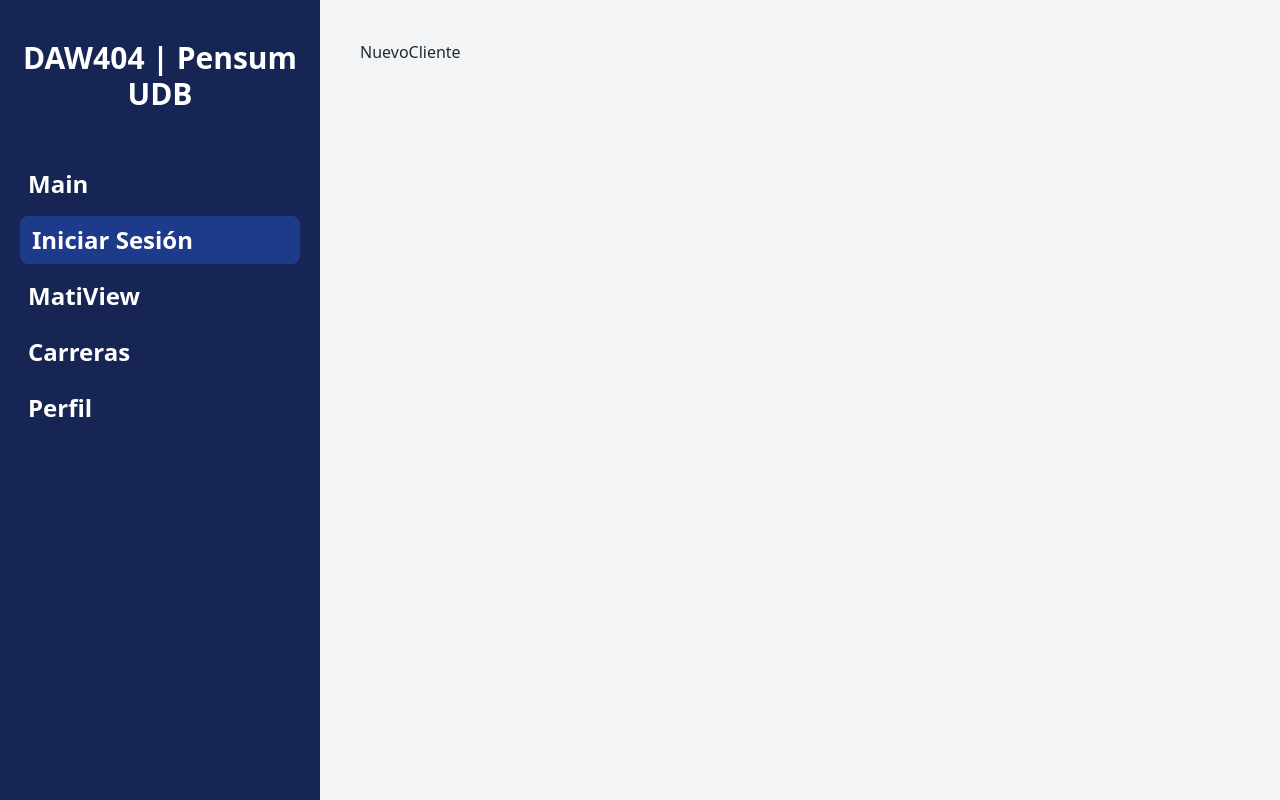
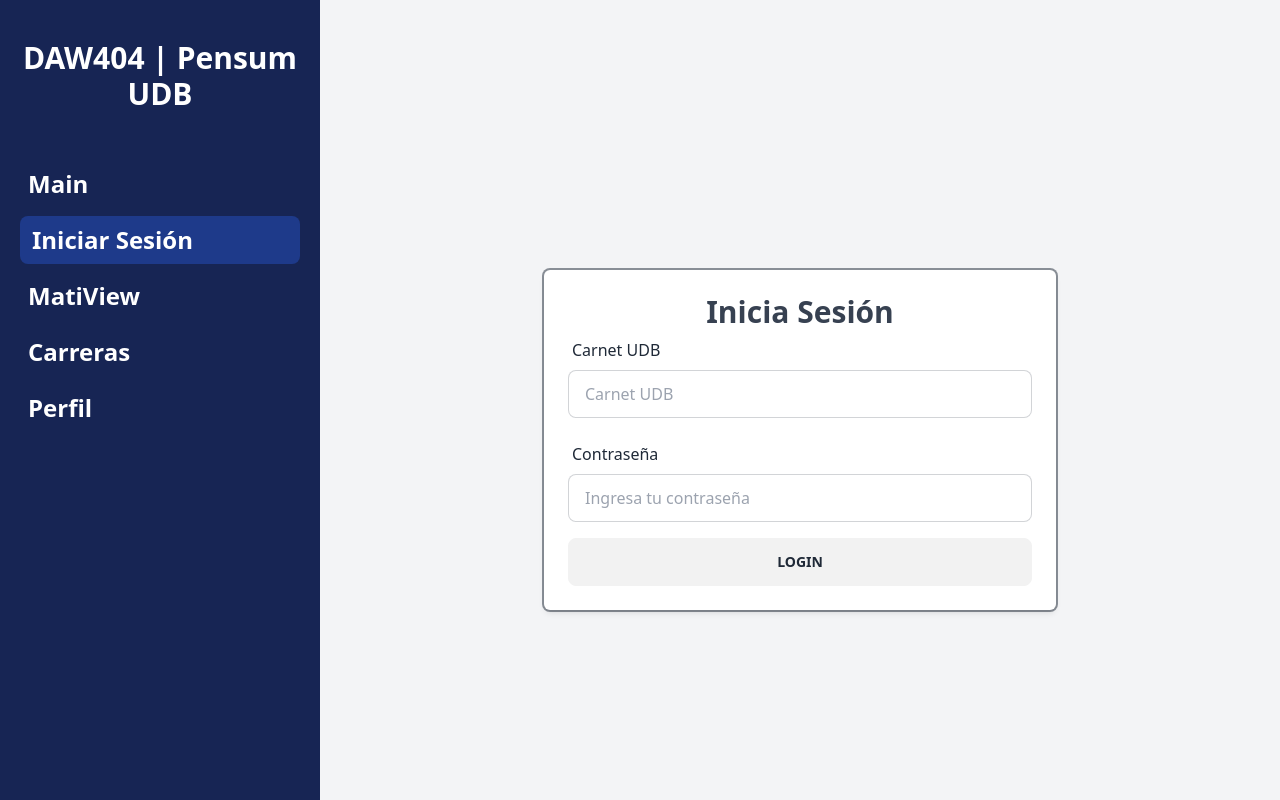
Before and after one commit to MatMT/FullReact, a React (Vite) app in the folder daw-pensum/: page /clientes/nuevo in a window 1280 px wide. Built offline with nearby package versions, Linux system fonts and the light colour scheme.

Commit message:
Formik librería añadida

```diff
--- a/daw-pensum/package.json
+++ b/daw-pensum/package.json
@@ -10,6 +10,7 @@
     "preview": "vite preview"
   },
   "dependencies": {
+    "formik": "^2.4.5",
     "react": "^18.2.0",
     "react-dom": "^18.2.0",
     "react-router-dom": "^6.16.0"
--- /dev/null
+++ b/daw-pensum/src/pages/Login.jsx
@@ -0,0 +1,54 @@
+import { useFormik } from "formik";
+
+export default function NuevoCliente() {
+    const formik = useFormik({
+        initialValues: {
+            carnet: '',
+            password: ''
+        },
+        obSubmit: valores => {
+            console.log(valores);
+        }
+    });
+
+
+    return (
+        <div className="p-10">
+            <div className="relative flex flex-col justify-center h-screen overflow-hidden">
+                <div className="w-full p-6 m-auto bg-white rounded-md shadow-md ring-2 ring-gray-800/50 lg:max-w-lg">
+                    <h1 className="text-3xl font-semibold text-center text-gray-700">Inicia Sesión</h1>
+                    <form className="space-y-4"
+                        onSubmit={formik.handleSubmit}
+                    >
+                        <div>
+                            <label className="label">
+                                <span className="text-base label-text">Carnet UDB</span>
+                            </label>
+                            <input type="text"
+                                placeholder="Carnet UDB"
+                                className="w-full input input-bordered"
+                                value={formik.values.carnet}
+                                onChange={formik.handleChange}
+                                onBlur={formik.handleBlur}
+                            />
+                        </div>
+                        <div>
+                            <label className="label">
+                                <span className="text-base label-text">Contraseña</span>
+                            </label>
+                            <input type="password" placeholder="Ingresa tu contraseña"
+                                className="w-full input input-bordered"
+                                value={formik.values.password}
+                                onChange={formik.handleChange}
+                                onBlur={formik.handleBlur}
+                            />
+                        </div>
+                        <div>
+                            <button className="btn btn-block" type="submit">Login</button>
+                        </div>
+                    </form>
+                </div>
+            </div>
+        </div>
+    )
+}
--- a/daw-pensum/src/pages/NuevoCliente.jsx
+++ /dev/null
@@ -1,7 +0,0 @@
-export default function NuevoCliente() {
-    return (
-        <div className="p-10">
-            <div>NuevoCliente</div>
-        </div>
-    )
-}
--- a/daw-pensum/src/router.jsx
+++ b/daw-pensum/src/router.jsx
@@ -1,7 +1,7 @@
 import { createBrowserRouter } from 'react-router-dom';
 // Componentes
 import Layaout from './components/Layaout';
-import NuevoCliente from './pages/NuevoCliente';
+import Login from './pages/Login';
 import Main from './pages/Main';
 import Carreras from './pages/Carreras';
 import Profile from './pages/Profile';
@@ -20,7 +20,7 @@ export const router = createBrowserRouter([
             },
             {
                 path: '/clientes/nuevo',
-                element: <NuevoCliente />
+                element: <Login />
             },
             {
                 path: '/main',
```
Also changed, not shown: 1 other file (tests, documents, lock files or other folders).
